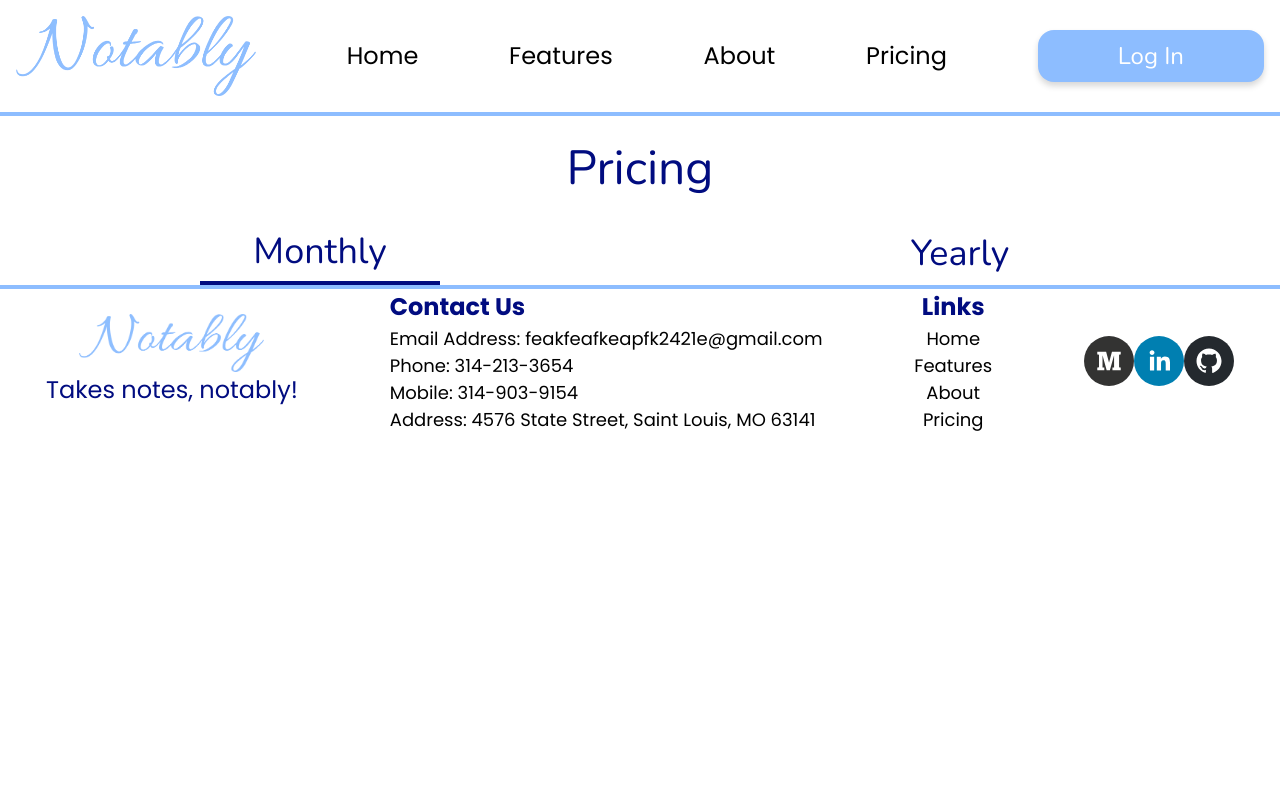
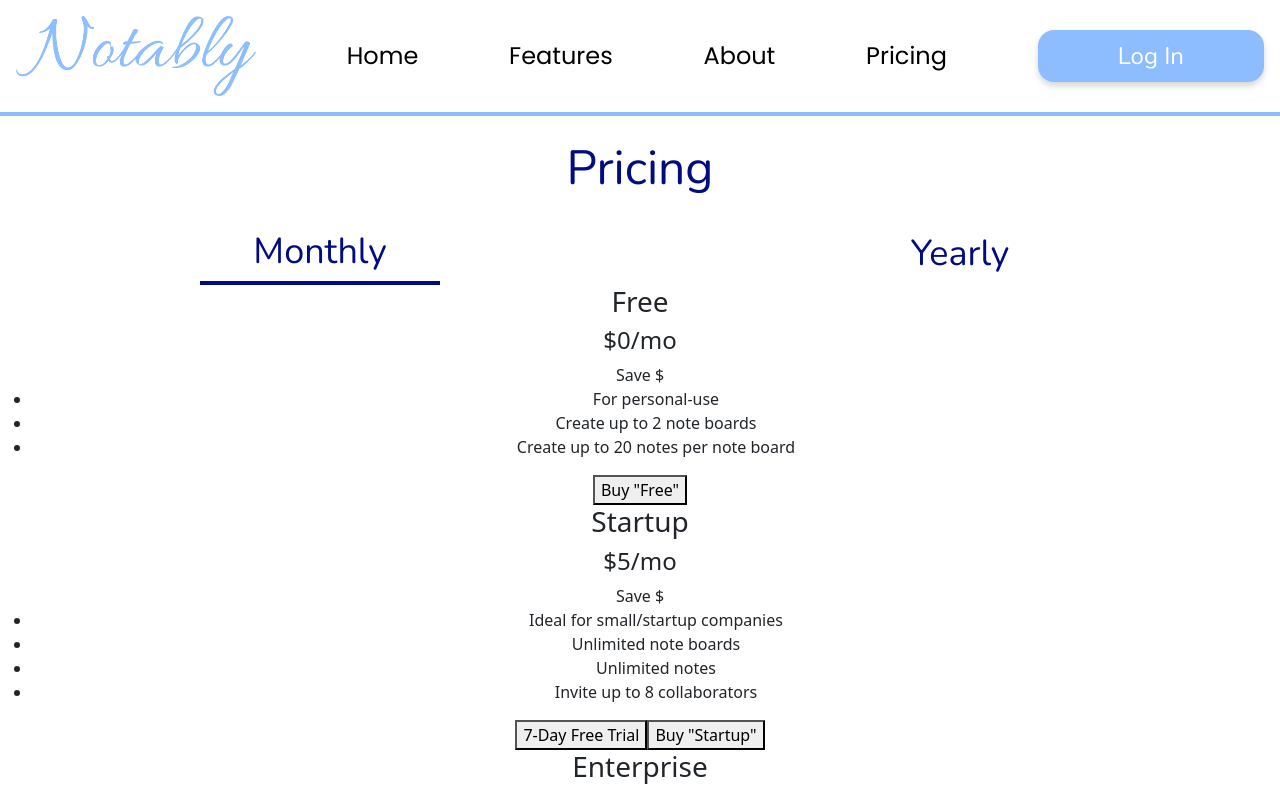
Before and after one commit to BlackPearlescence/notably, a React (Create React App) app in the folder client/: page /pricing in a window 1280 px wide. Shown: the top 794 px of the page. Built offline with nearby package versions, Linux system fonts and the light colour scheme.

Commit message:
work on subscription cards

```diff
--- /dev/null
+++ b/client/src/components/pricing/SubscriptionCard.tsx
@@ -0,0 +1,27 @@
+
+import styles from "./SubscriptionCard.module.scss";
+
+interface SubscriptionCardProps {
+    title: string;
+    price: number;
+    subType: "monthly" | "yearly";
+    discount?: number
+    trial: boolean;
+    features: string[];
+}
+
+export const SubscriptionCard: React.FC<SubscriptionCardProps> = ({ title, price, subType, discount, features, trial }) => {
+
+    return (
+        <div>
+            <h3>{title}</h3>
+            <h4>${subType === "monthly" ? `${price}/mo` : `${price}/yr`}</h4>
+            <span>Save ${discount}</span>
+            <ul>
+                {features.map(feature => <li>{feature}</li>)}
+            </ul>
+            {trial && <button>7-Day Free Trial</button>}
+            <button>Buy "{title}"</button>
+        </div>
+    )
+}
--- a/client/src/pages/PricingPage.tsx
+++ b/client/src/pages/PricingPage.tsx
@@ -1,6 +1,7 @@
 
 import { useState } from "react";
 import styles from "./PricingPage.module.scss";
+import { SubscriptionCard } from "../components/pricing/SubscriptionCard";
 
 export const PricingPage = () => {
     const [subscriptionType, setSubscriptionType] = useState<"monthly" | "yearly">("monthly");
@@ -19,8 +20,28 @@ export const PricingPage = () => {
                     <h3 onClick={() => handleSubscriptionTypeChange("yearly")}>Yearly</h3>
                 </div>
             </div>
-            <div>
-
+            <div className={styles.subsContainer}>
+                <SubscriptionCard
+                title="Free"
+                price={0}
+                subType={subscriptionType}
+                trial={false}
+                features={["For personal-use", "Create up to 2 note boards", "Create up to 20 notes per note board"]}
+                />
+                <SubscriptionCard
+                title="Startup"
+                price={5}
+                subType={subscriptionType}
+                trial={true}
+                features={["Ideal for small/startup companies", "Unlimited note boards", "Unlimited notes", "Invite up to 8 collaborators"]}
+                />
+                <SubscriptionCard
+                title="Enterprise"
+                price={15}
+                subType={subscriptionType}
+                trial={false}
+                features={["Ideal for enterprise-level environments", "Unlimited note boards", "Unlimited notes", "Unlimited collaborators", "Note snapshots"]}
+                 />
             </div>
         </div>
     )
```
Also changed, not shown: client/src/components/pricing/PricingCard.tsx (deleted, +0 -9 lines), client/src/components/pricing/SubscriptionCard.module.scss (added).
